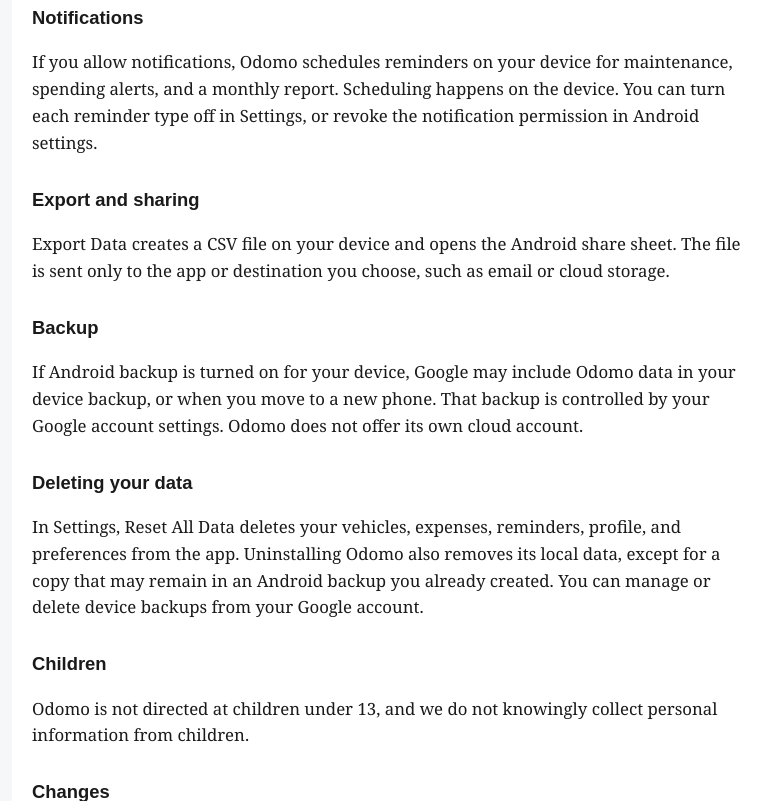
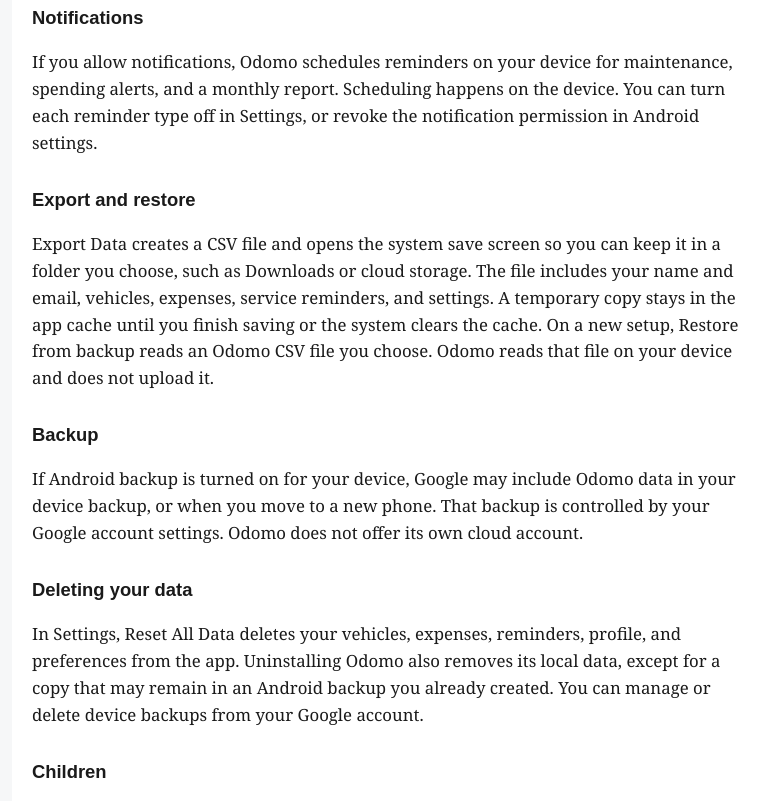
Before and after one commit to ismail998/odomo, a plain HTML site: page index.html in a window 1280 px wide. Shown: the part 1256-2057 px from the top of the page, without its empty margins (248-1019 px from the left). Drawn offline with Linux system fonts and the light colour scheme.

Commit message:
Update index.html

```diff
--- a/index.html
+++ b/index.html
@@ -36,7 +36,7 @@
 <body>
   <main>
     <h1>Privacy Policy</h1>
-    <p class="meta">Odomo &middot; Last updated: 11 October 2026</p>
+    <p class="meta">Odomo &middot; Last updated: 17 October 2026</p>
 
     <p>
       Odomo is a vehicle expense and maintenance app for Android. This policy explains
@@ -95,10 +95,14 @@
       each reminder type off in Settings, or revoke the notification permission in Android settings.
     </p>
 
-    <h2>Export and sharing</h2>
+    <h2>Export and restore</h2>
     <p>
-      Export Data creates a CSV file on your device and opens the Android share sheet.
-      The file is sent only to the app or destination you choose, such as email or cloud storage.
+      Export Data creates a CSV file and opens the system save screen so you can keep it
+      in a folder you choose, such as Downloads or cloud storage.
+      The file includes your name and email, vehicles, expenses, service reminders, and settings.
+      A temporary copy stays in the app cache until you finish saving or the system clears the cache.
+      On a new setup, Restore from backup reads an Odomo CSV file you choose.
+      Odomo reads that file on your device and does not upload it.
     </p>
 
     <h2>Backup</h2>
```
